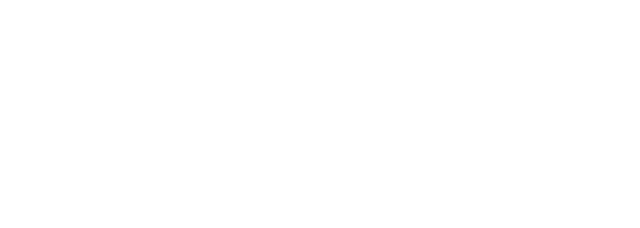
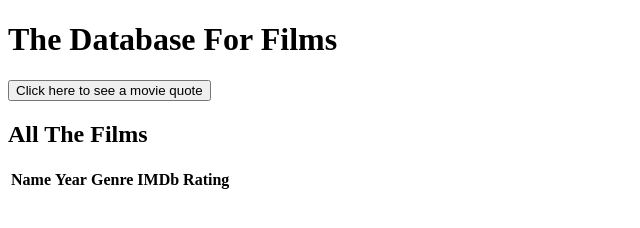
Before and after one commit to stephanie-ai/films-app, a plain HTML site: page client/index.html in a window 1280 px wide. Shown: the whole page, without its empty margins (0-640 px from the left). Drawn offline with Linux system fonts and the light colour scheme.

Commit message:
create table for content

```diff
--- a/client/index.html
+++ b/client/index.html
@@ -3,10 +3,29 @@
 <head>
     <meta charset="UTF-8">
     <meta name="viewport" content="width=device-width, initial-scale=1.0">
+    <script defer src="js/app.js"></script>
     <link rel="stylesheet" href="styles/index.css">
     <title>Films App</title>
 </head>
 <body>
+    <h1>The Database For Films</h1>
+    <div id="content">
+        <button id="msgBtn">Click here to see a movie quote</button>
 
+        <section id="films">
+            <h2>All The Films</h2>
+            <table>
+                <tr>
+                    <th>Name</th>
+                    <th>Year</th>
+                    <th>Genre</th>
+                    <th>IMDb Rating</th>
+                </tr>
+            </table>
+            <ul>
+
+            </ul>
+        </section>
+    </div>
 </body>
 </html>
```
